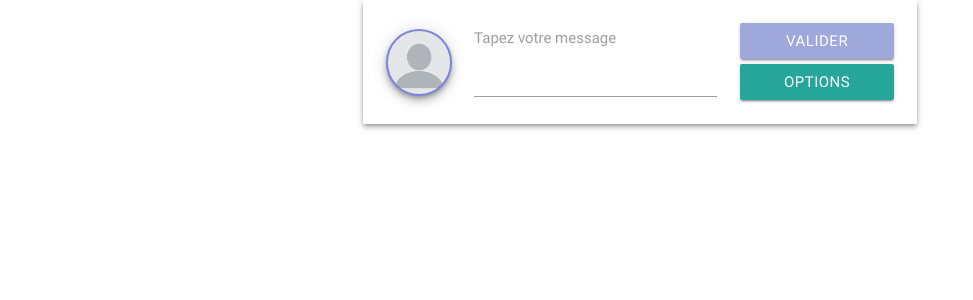
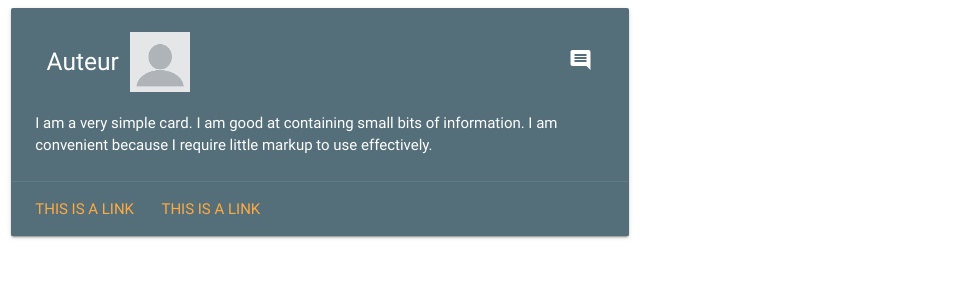
Before and after one commit to Moustick95/Interpeople2, a PHP site: page /test.html in a window 1280 px wide. Shown: the top 300 px of the page, without its empty margins (0-973 px from the left). Run offline with PHP 8.4, Linux system fonts and the light colour scheme; some libraries are stand-ins or nearby versions; some web fonts are replaced.

Commit message:
Date + titre carte dans le mur Refactoriser

```diff
--- a/test.html
+++ b/test.html
@@ -18,20 +18,17 @@
     <title>Interpeople Material</title>
 </head>
 <style>
-    #boutonProfil {
+    .card-title {
         display: flex;
-        flex-direction: column;
-        justify-content: center;
+        flex-direction: row;
     }
 
-    #boutonNouveau {
-        margin-bottom: 5px;
+    #titreCarteAuteur {
+        margin: 0;
     }
 
-    #imageProfil {
-        padding: 2px;
-        background-color: rgb(124, 131, 223);
-        margin-top: 8px;
+    #imageTitreAuteur {
+        padding-left: 0;
     }
 </style>
 
@@ -42,83 +39,44 @@
 
 
     <div class="row">
-        <div class="col s8 offset-s2  ">
-            <div class="col s8 offset-s2 z-depth-2 valign-wrapper">
-                <div class="col s2" id="partieImage">
-                        <img id="imageProfil" class="circle responsive-img z-depth-3" src="image/index.png" alt="Profil">
-                    </div>
-                    <div class="col s6" id="nouveauPoste">
-                        <form action="#">
-                            <div class="input-field">
-                                <textarea type="text" id="textarea" class="materialize-textarea"></textarea>
-                                <label class="active" for="textarea">Tapez votre message</label>
+        <div class="col s12 m6">
+            <div class="card blue-grey darken-1">
+                <div class="card-content white-text">
+                    <!-- titre -->
+                    <span class="card-title">
+                        <div class="titre">
+                            <div class="row valign-wrapper">
+                                <div class="col s2">
+                                    <h5 id="titreCarteAuteur">Auteur</h5>
+                                </div>
+                                <div class="col s4 valign-wrapper" id="imageTitreAuteur">
+                                    <img src="image/index.png" width="60px" class="imageAuteur " alt="">
+                                </div>
+                                <div class="col s1 offset-s5">
+                                    <div id="statsCommentaires">
+                                        <span id="nombreCommentaire"></span>
+                                        <i class="material-icons">comment</i>
+                                    </div>
+                                </div>
                             </div>
-                        </form>
-                    </div>
-                    <div class="col s4" id="boutonProfil">
-                        <button class="btn indigo lighten-3" id="boutonNouveau">Valider</button>
-                        <a class='dropdown-button btn' href='#' data-activates='dropdown1'>Options</a>
-                    </div>
+                        </div>
+                    </span>
+                    <!-- titre -->
+                    <p>I am a very simple card. I am good at containing small bits of information. I am convenient because I
+                        require little markup to use effectively.</p>
+                </div>
+                <div class="card-action">
+                    <a href="#">This is a link</a>
+                    <a href="#">This is a link</a>
+                </div>
             </div>
         </div>
     </div>
 
 
-    <!--
-
-<div class="col s8 offset-s2 offset-s2 z-depth-2 valign-wrapper">
-                <div class="col s12">
-                    <form action="#">
-                        <div class="input-field">
-                            <div class="input-field col s12">
-                                <input id="titreNouveau" type="text">
-                                <label for="titreNouveau">Titre de votre</label>
-                            </div>
-                        </div>
-                    </form>
-            </div>
-                <div class="col s12" id="imageProfil">
-                    <img class="circle responsive-img z-depth-3" src="image/index.png" alt="Profil">
-                </div>
-                <div class="col s6" id="nouveauPoste">
-                    <form action="#">
-                        <div class="input-field">
-                            <textarea type="text" id="textarea" class="materialize-textarea"></textarea>
-                            <label class="active" for="textarea">Tapez votre message</label>
-                        </div>
-                    </form>
-                </div>
-                <div class="col s3" id="boutonProfil">
-                    <button class="btn indigo lighten-3" id="boutonNouveau">Valider</button>
-                    <a class='dropdown-button btn' href='#' data-activates='dropdown1'>Drop Me!</a>
-                </div>
-            </div>
- -->
 
 
-    <!-- Dropdown Structure -->
-    <ul id='dropdown1' class='dropdown-content'>
-        <li>
-            <a href="#!">
-                <i class="material-icons">add_circle</i>image</a>
-        </li>
-        <li class="divider">
-        </li>
-        <li>
-            <a href="#!">two</a>
-        </li>
-    </ul>
-
     <script>
-        $(document).ready(function () {
-            var result2 = $("#nouveauPoste").height();
-            $('#boutonProfil').height(result2);
-
-            $(window).resize(function () {
-                var result = $("#nouveauPoste").height();
-                $('#boutonProfil').height(result);
-            });
-        });
     </script>
 
 </body>
```
Also changed, not shown: css/style.css (+11 -5 lines), css/styleMur.css (+37 -10 lines), index.html (+51 -40 lines), pageMur.html (+23 -10 lines).
